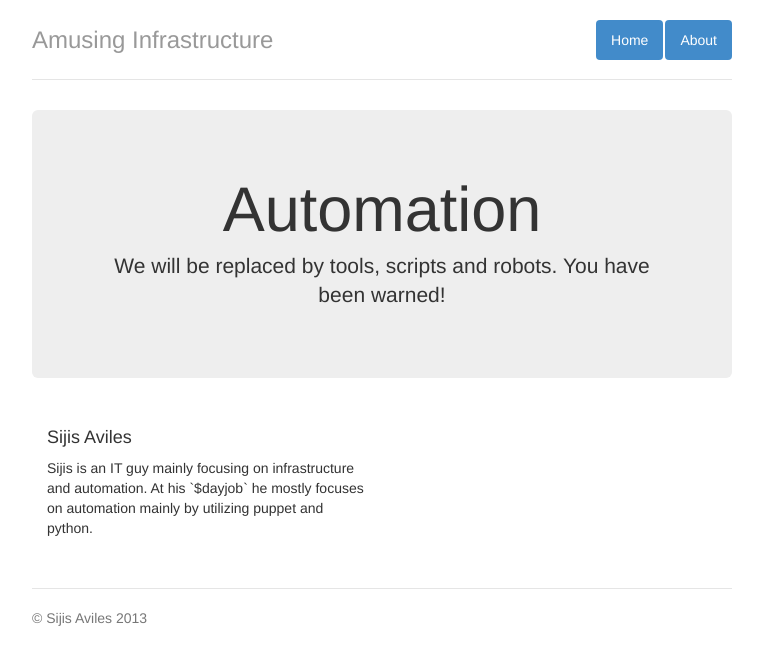
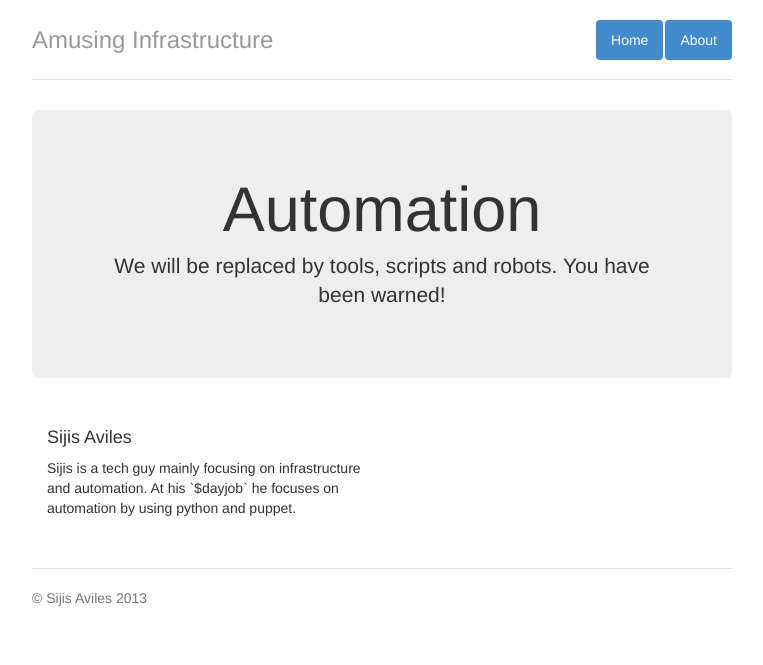
Before and after one commit to sijis/sijis.github.io, a Jekyll site: the page built from about.markdown, in a window 1280 px wide. Shown: the top 665 px of the page, without its empty margins (258-1021 px from the left). Built offline with Jekyll 4.4.1, drawn with Linux system fonts in a browser that asks for light colours; Markdown is read by kramdown in place of the engine named in the settings.

Commit message:
updated about

```diff
--- a/about.markdown
+++ b/about.markdown
@@ -5,5 +5,5 @@ title: Who is Sijis Aviles?
 
 <div class="col-lg-6">
   <h4>Sijis Aviles</h4>
-  <p>Sijis is an IT guy mainly focusing on infrastructure and automation. At his `$dayjob` he mostly focuses on automation mainly by utilizing puppet and python.</p>
+  <p>Sijis is a tech guy mainly focusing on infrastructure and automation. At his `$dayjob` he focuses on automation by using python and puppet.</p>
 </div>
```
